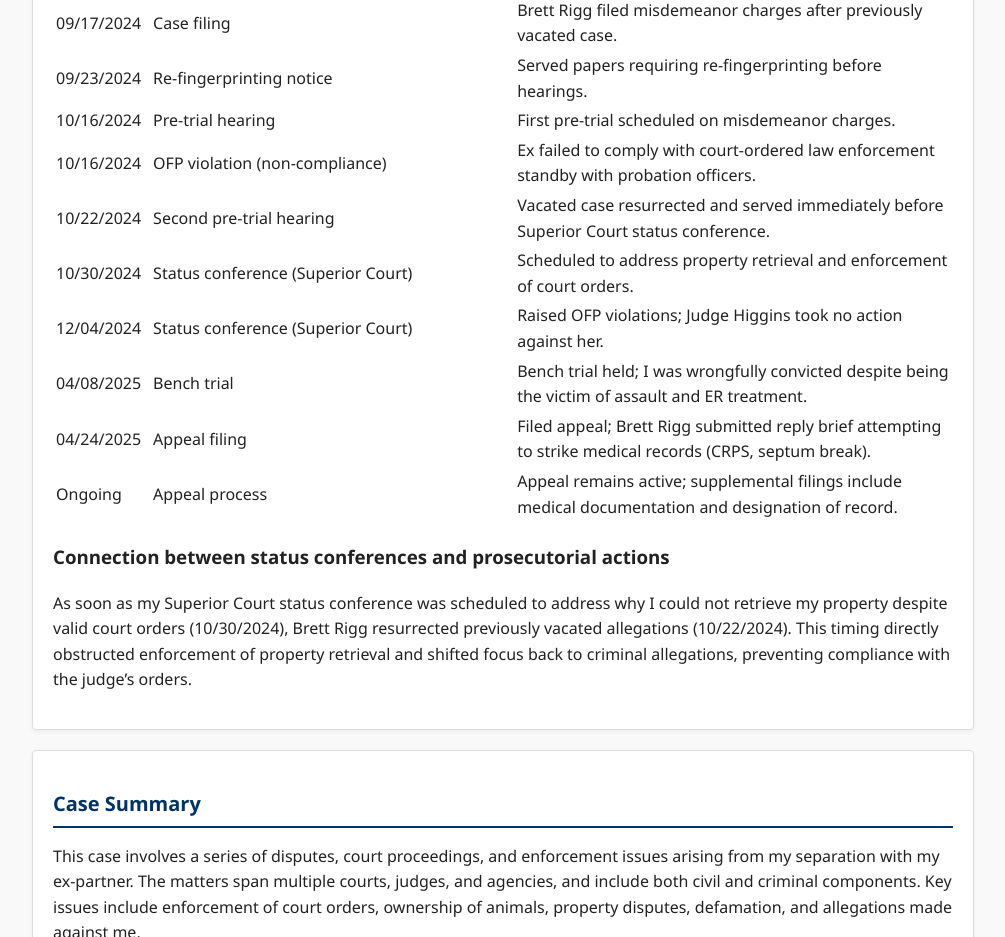
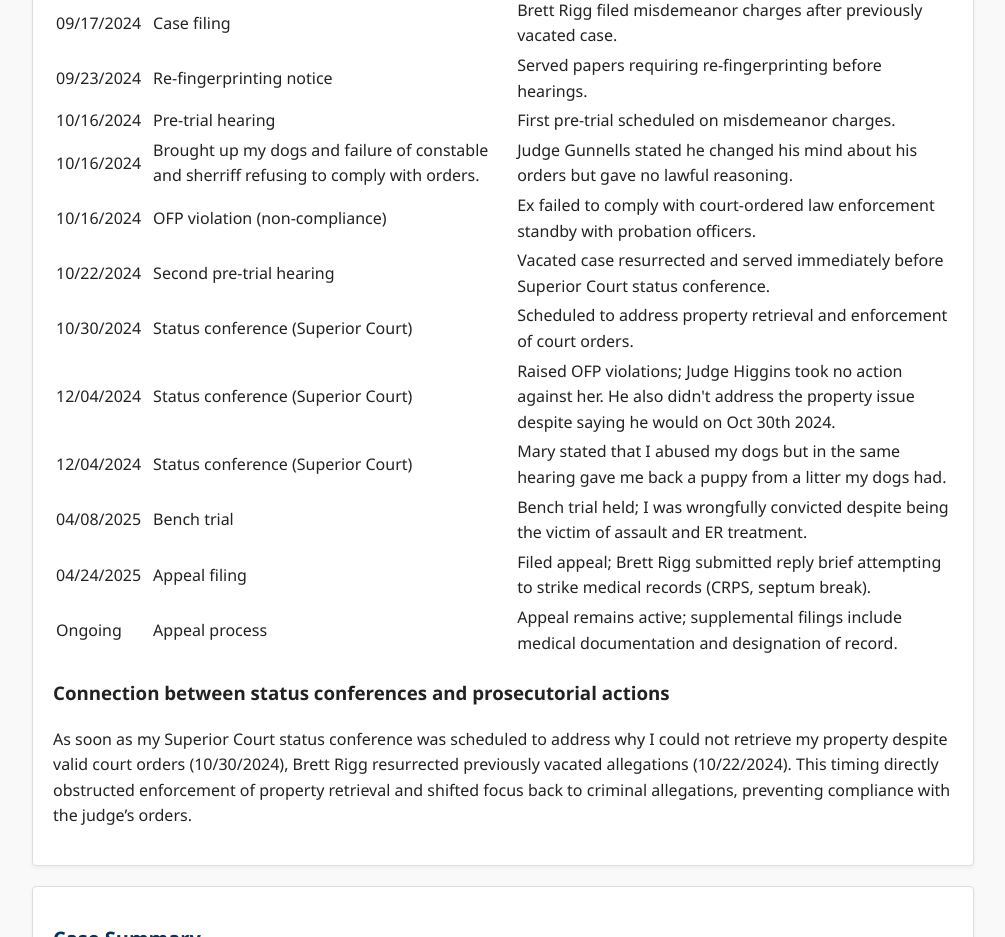
Before and after one commit to TheArtistZander/Lawsuit, a plain HTML site: page index.html in a window 1280 px wide. Shown: the part 1040-1977 px from the top of the page, without its empty margins (137-1142 px from the left). Drawn offline with Linux system fonts and the light colour scheme.

Commit message:
Update index.html

```diff
--- a/index.html
+++ b/index.html
@@ -98,6 +98,11 @@
         <td>Pre‑trial hearing</td>
         <td>First pre‑trial scheduled on misdemeanor charges.</td>
       </tr>
+       <tr>
+        <td>10/16/2024</td>
+        <td>Brought up my dogs and failure of constable and sherriff refusing to comply with orders.</td>
+        <td>Judge Gunnells stated he changed his mind about his orders but gave no lawful reasoning.</td>
+      </tr>
       <tr>
         <td>10/16/2024</td>
         <td>OFP violation (non‑compliance)</td>
@@ -116,7 +121,12 @@
       <tr>
         <td>12/04/2024</td>
         <td>Status conference (Superior Court)</td>
-        <td>Raised OFP violations; Judge Higgins took no action against her.</td>
+        <td>Raised OFP violations; Judge Higgins took no action against her. He also didn't address the property issue despite saying he would on Oct 30th 2024.</td>
+      </tr>
+       <tr>
+        <td>12/04/2024</td>
+        <td>Status conference (Superior Court)</td>
+        <td>Mary stated that I abused my dogs but in the same hearing gave me back a puppy from a litter my dogs had.</td>
       </tr>
       <tr>
         <td>04/08/2025</td>
```
